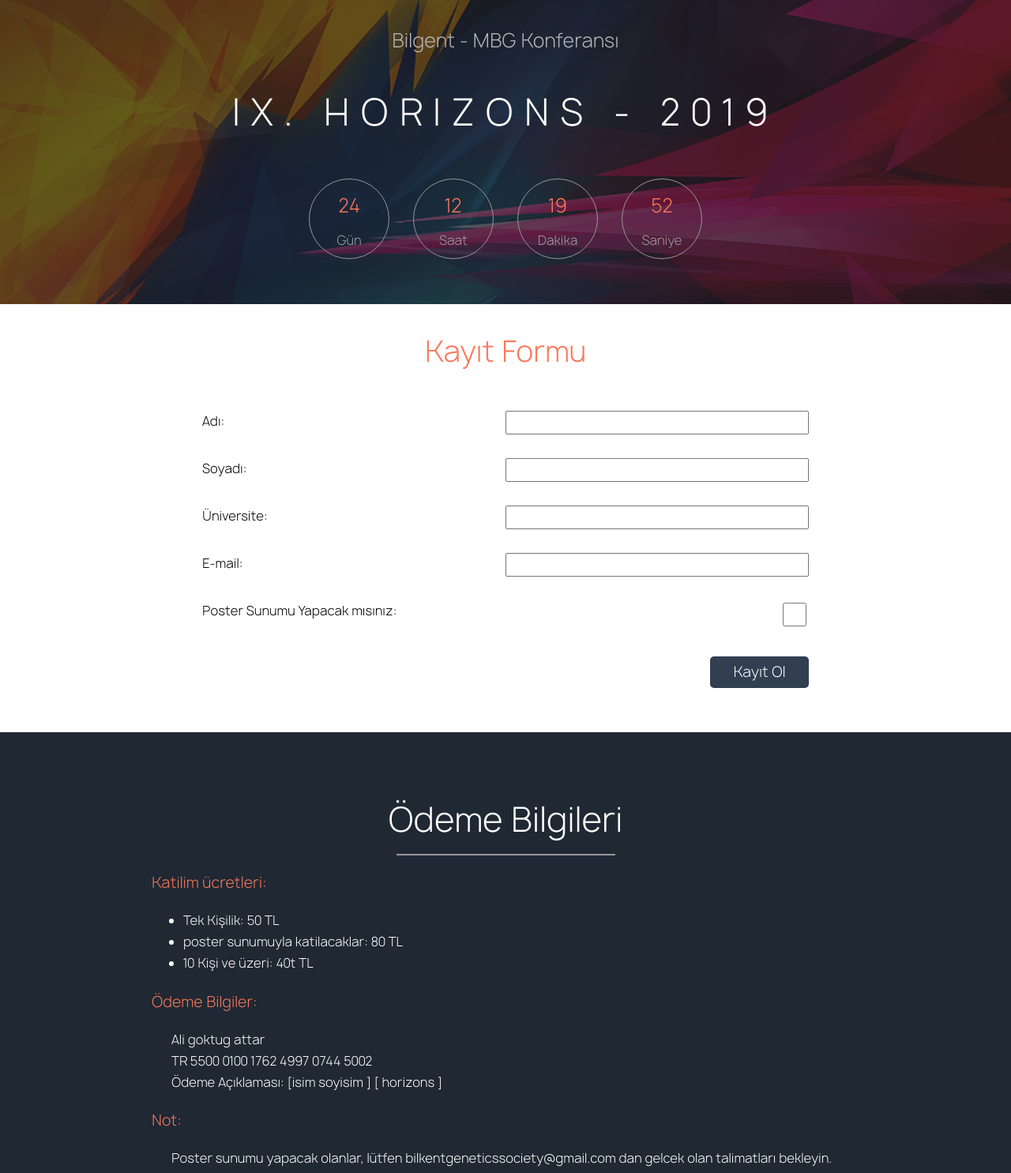
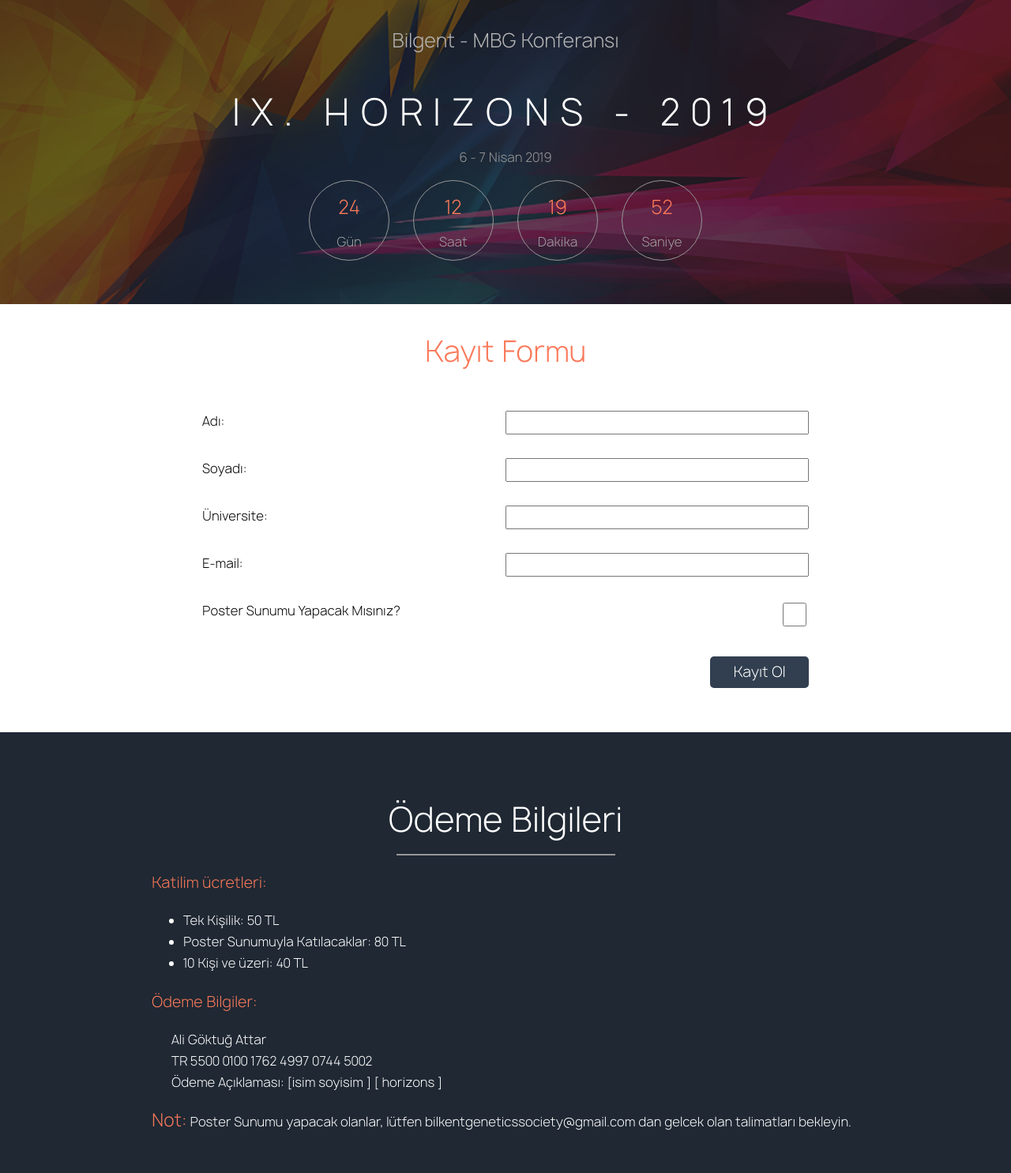
Before and after one commit to malikalbeik/Bilgent, a website: page registration.html in a window 1280 px wide. Shown: the part 115-1600 px from the top of the page at 79% size. Drawn offline with nearby package versions, Linux system fonts and the light colour scheme; no server answers.

Commit message:
Add: date addition

```diff
--- a/registration.html
+++ b/registration.html
@@ -24,6 +24,7 @@
                     <div class="countdown_container">
                         <h2>Bilgent - MBG Konferansı</h2>
                         <h1>IX. HORIZONS - 2019</h1>
+                        <p class="written_date">6 - 7 Nisan 2019</p>
                         <ul class="countdown">
                             <li class="countdown_days">
                                 <p class="time">00</p>
@@ -66,7 +67,7 @@
                         <input type="text" name="email" required>
                     </label>
                     <label for="poster" class="wow fadeInLeft poster">
-                        <span>Poster Sunumu Yapacak mısınız: </span>
+                        <span>Poster Sunumu Yapacak Mısınız? </span>
                         <input name="poster" type="checkbox">
                     </label>
                     <p class="mailError wow fadeInRight">The mail that you entered is already registered, please use another mail.</p>
@@ -79,18 +80,18 @@
                         <h3 class="wow fadeInLeft">Katilim ücretleri:</h3>
                         <ul class="wow fadeInLeft">
                             <li>Tek Kişilik: 50 TL</li>
-                            <li>poster sunumuyla katilacaklar: 80 TL</li>
-                            <li>10 Kişi ve üzeri: 40t TL</li>
+                            <li>Poster Sunumuyla Katılacaklar: 80 TL</li>
+                            <li>10 Kişi ve üzeri: 40 TL</li>
                         </ul>
                         <h3 class="wow fadeInLeft">Ödeme Bilgiler:</h3>
                         <p class="wow fadeInLeft">
-                            Ali goktug attar <br>
+                            Ali Göktuğ Attar <br>
                             TR 5500 0100 1762 4997 0744 5002 <br>
                             Ödeme Açıklaması: [isim soyisim ] [ horizons ]
                         </p>
-                        <h3 class="wow fadeInLeft">Not:</h3>
                         <p class="wow fadeInLeft">
-                            Poster sunumu yapacak olanlar, lütfen bilkentgeneticssociety@gmail.com dan gelcek olan talimatları bekleyin.
+                            <span>Not:</span>
+                            Poster Sunumu yapacak olanlar, lütfen bilkentgeneticssociety@gmail.com dan gelcek olan talimatları bekleyin.
                         </p>
                     </div>
                 </div>
--- a/style.css
+++ b/style.css
@@ -110,6 +110,14 @@
     font-size: 62px;
     color: white;
     letter-spacing: 0.3em;
+}
+
+.written_date {
+    color: #979797;
+    font-size: 16px;
+    margin: 0;
+    padding: 0;
+    margin-top: -25px;
 }
 
 .countdown {
@@ -251,12 +259,21 @@
     padding: 0 15%;
 }
 
-.buying_options > div > h3 {
+.buying_options > div > h3, .buying_options > div > p > span {
     color: #FA795A;
 }
 
+
 .buying_options > div > p {
     padding-left: 25px;
+}
+
+.buying_options > div > p > span {
+    font-size: 22px;
+}
+
+.buying_options > div > p:last-child {
+    padding-left: 0;
 }
 
 .buying_options > h2 {
@@ -547,12 +564,6 @@
     height: 30px;
 }
 
-/* .poster > span {
-    width: 30px !important;
-    height: auto;
-    margin
-} */
-
 .poster > input {
     width: 30px !important;
 }
```
Also changed, not shown: index.html (+1 -0 lines), schedule.html (+1 -0 lines).
